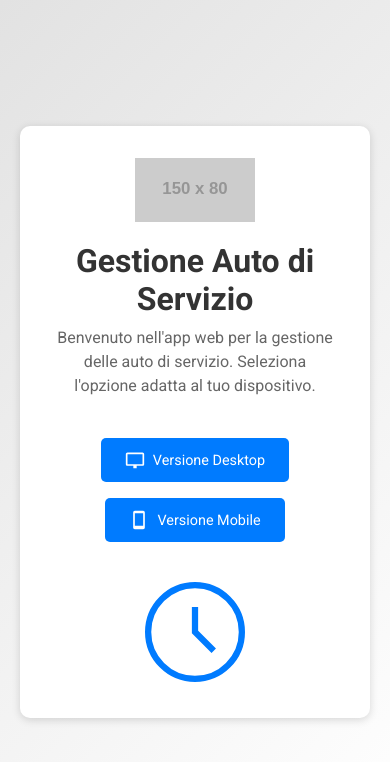
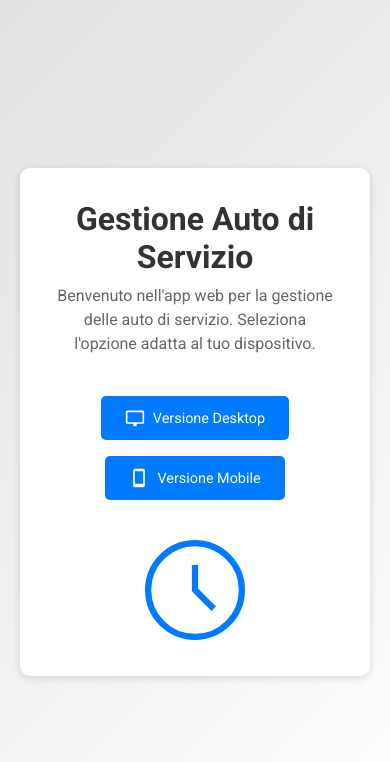
Before and after one commit to DGMCUSSMSA/autoussmsa, a plain HTML site: page index.html in a window 390 px wide. Drawn offline with Linux system fonts and the light colour scheme; placeholder pictures from the web are drawn by us.

Commit message:
Update index.html

```diff
--- a/index.html
+++ b/index.html
@@ -1,4 +1,4 @@
- <!DOCTYPE html>
+<!DOCTYPE html>
 <html lang="it">
 <head>
   <meta charset="UTF-8">
@@ -33,11 +33,6 @@
     }
     header {
       margin-bottom: 1.5rem;
-    }
-    /* Logo */
-    .logo {
-      max-width: 150px;
-      margin-bottom: 1rem;
     }
     h1 {
       margin-bottom: 0.5rem;
@@ -84,17 +79,12 @@
         padding: 0.75rem 1.5rem;
         font-size: 0.9rem;
       }
-      .logo {
-        max-width: 120px;
-      }
     }
   </style>
 </head>
 <body>
   <div class="container">
     <header>
-      <!-- Logo -->
-      <img src="https://via.placeholder.com/150x80?text=Logo" alt="Logo" class="logo">
       <h1>Gestione Auto di Servizio</h1>
       <p>Benvenuto nell'app web per la gestione delle auto di servizio. Seleziona l'opzione adatta al tuo dispositivo.</p>
     </header>
```
